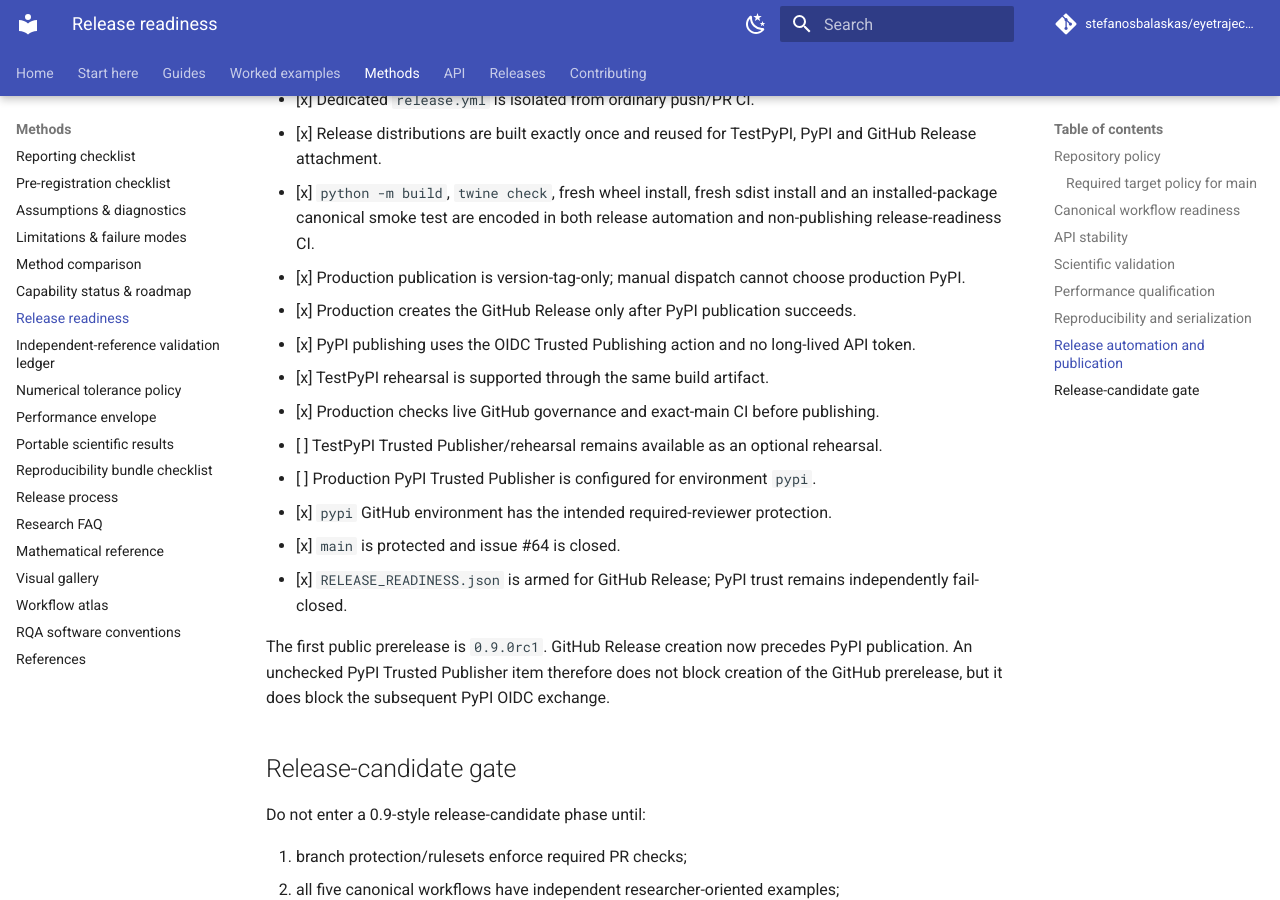
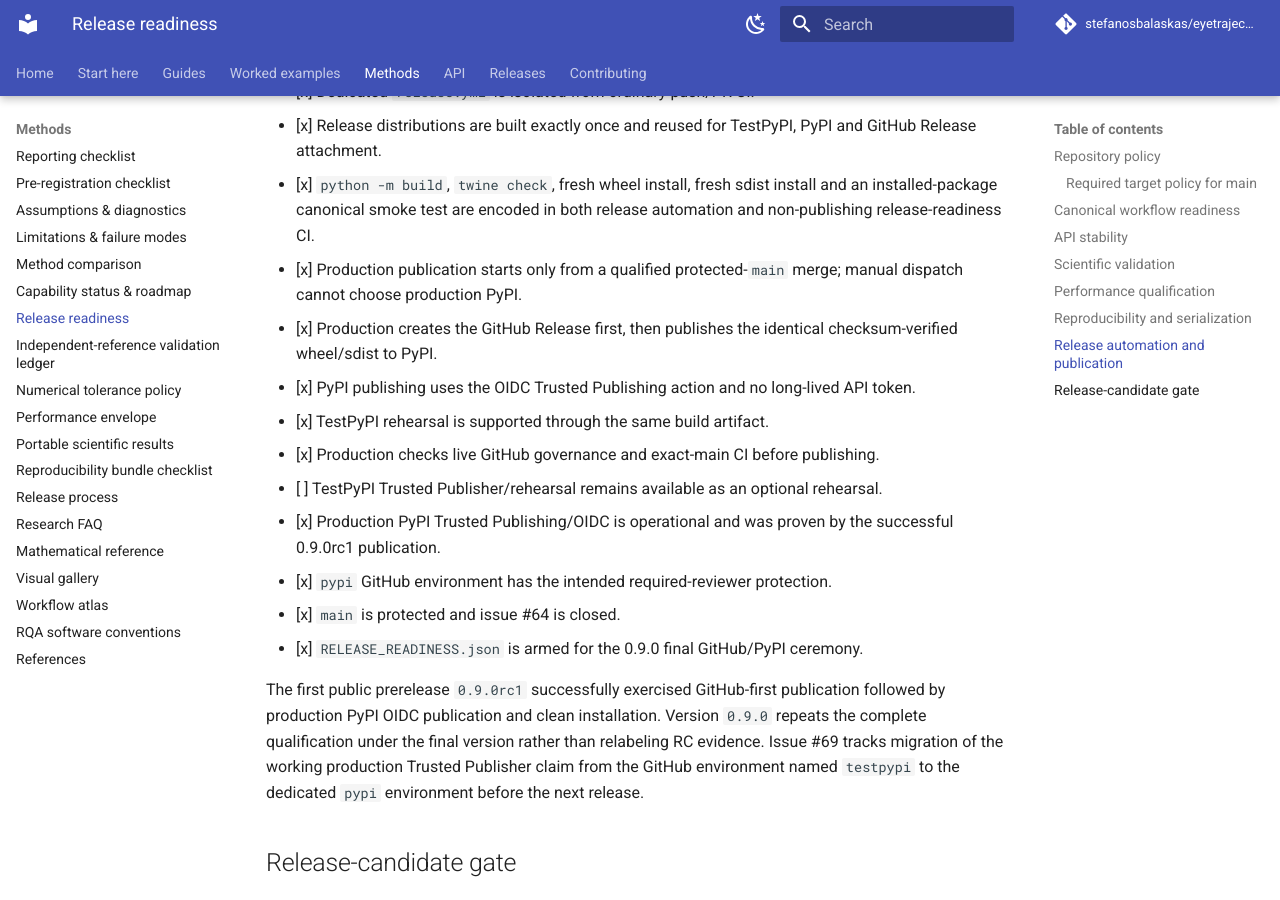
Before and after one commit to stefanosbalaskas/eyetrajectoriespy, an MkDocs documentation site: the page built from docs/release-readiness.md, in a window 1280 px wide and 900 px high, scrolled down 3471 px. Built offline with MkDocs 1.6.1 and Material for MkDocs 9.7.7, drawn with Linux system fonts in a browser that asks for light colours; comment, search, counter and statistics services are not loaded; some of the changed text lies outside the part shown.

Commit message:
Update release-readiness checklist for 0.9.0 final

```diff
--- a/docs/release-readiness.md
+++ b/docs/release-readiness.md
@@ -6,15 +6,15 @@ interpret a workflow.
 
 ## Repository policy
 
-Current observed repository state at the start of 0.55:
+Historical state at the start of 0.55 was an unprotected `main`. The current
+0.9 release state is different:
 
 - default branch: `main`;
-- `main` is **not protected**;
-- no repository ruleset targets `main`.
+- `main` is protected by the release-quality ruleset;
+- required pull-request/status-check protection is active;
+- issue #64 is closed.
 
-This is a release-readiness blocker, not a statistical-method defect.
-
-Tracked in [GitHub issue #64](https://github.com/stefanosbalaskas/eyetrajectoriespy/issues/64).
+This repository-policy gate is therefore satisfied for 0.9.0.
 
 ### Required target policy for `main`
 
@@ -128,25 +128,25 @@ requalification remains required after merge.
 - [x] `python -m build`, `twine check`, fresh wheel install, fresh sdist
       install and an installed-package canonical smoke test are encoded in both
       release automation and non-publishing release-readiness CI.
-- [x] Production publication is version-tag-only; manual dispatch cannot choose
-      production PyPI.
-- [x] Production creates the GitHub Release only after PyPI publication
-      succeeds.
+- [x] Production publication starts only from a qualified protected-`main` merge; manual dispatch cannot choose production PyPI.
+- [x] Production creates the GitHub Release first, then publishes the identical checksum-verified wheel/sdist to PyPI.
 - [x] PyPI publishing uses the OIDC Trusted Publishing action and no long-lived
       API token.
 - [x] TestPyPI rehearsal is supported through the same build artifact.
 - [x] Production checks live GitHub governance and exact-main CI before
       publishing.
 - [ ] TestPyPI Trusted Publisher/rehearsal remains available as an optional rehearsal.
-- [ ] Production PyPI Trusted Publisher is configured for environment `pypi`.
+- [x] Production PyPI Trusted Publishing/OIDC is operational and was proven by the successful 0.9.0rc1 publication.
 - [x] `pypi` GitHub environment has the intended required-reviewer protection.
 - [x] `main` is protected and issue #64 is closed.
-- [x] `RELEASE_READINESS.json` is armed for GitHub Release; PyPI trust remains independently fail-closed.
+- [x] `RELEASE_READINESS.json` is armed for the 0.9.0 final GitHub/PyPI ceremony.
 
-The first public prerelease is `0.9.0rc1`. GitHub Release creation now
-precedes PyPI publication. An unchecked PyPI Trusted Publisher item therefore
-does not block creation of the GitHub prerelease, but it does block the
-subsequent PyPI OIDC exchange.
+The first public prerelease `0.9.0rc1` successfully exercised GitHub-first
+publication followed by production PyPI OIDC publication and clean installation.
+Version `0.9.0` repeats the complete qualification under the final version
+rather than relabeling RC evidence. Issue #69 tracks migration of the working
+production Trusted Publisher claim from the GitHub environment named
+`testpypi` to the dedicated `pypi` environment before the next release.
 
 ## Release-candidate gate
 
```
